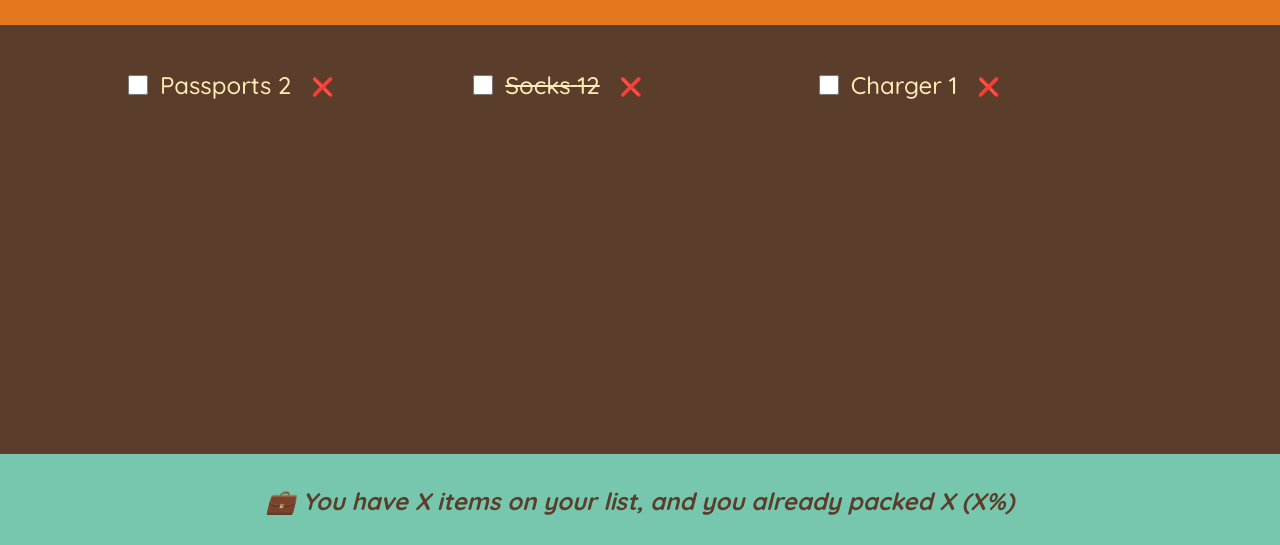
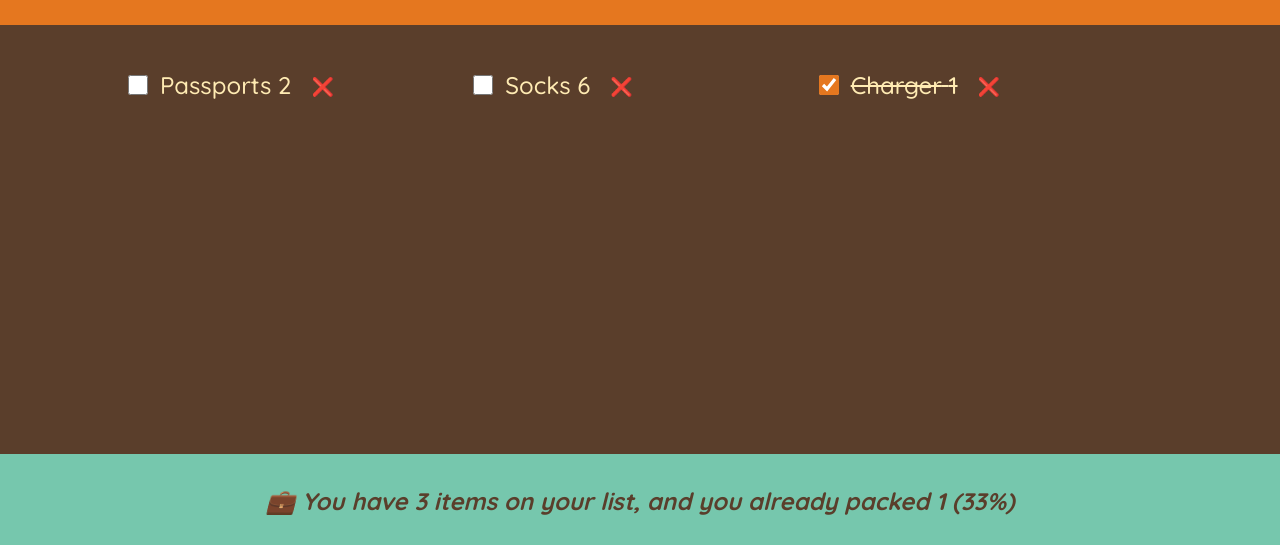
Before and after one commit to Muratozbk/steps-component, a React (Create React App) app: page / in a window 1280 px wide. Shown: the part 252-797 px from the top of the page. Built offline with nearby package versions, Linux system fonts and the light colour scheme.

Commit message:
calculate statistics

```diff
--- a/src/App.js
+++ b/src/App.js
@@ -2,8 +2,8 @@
 
 const initialItems = [
   { id: 1, description: "Passports", quantity: 2, packed: false },
-  { id: 2, description: "Socks", quantity: 12, packed: true },
-  { id: 3, description: "Charger", quantity: 1, packed: false }
+  { id: 2, description: "Socks", quantity: 6, packed: false },
+  { id: 3, description: "Charger", quantity: 1, packed: true }
 ];
 
 function App() {
@@ -30,7 +30,7 @@
       <Form onAddItems={handleAddItems} />
       <PackingList items={items} onDeleteItem={handleDeleteItem}
         onToggleItems={handleToggleItem} />
-      <Stats />
+      <Stats items={items} />
       {/* <FlashCards />
       <Counter /> */}
     </div>
@@ -52,7 +52,6 @@
     if (!description) return;
 
     const newItem = { description, quantity, packed: false, id: Date.now() }
-    console.log(newItem);
 
     onAddItems(newItem);
     setDescription('');
@@ -101,6 +100,7 @@
     <li >
       <input type="checkbox"
         value={item.packed}
+        checked={item.packed}
         onChange={() => onToggleItems(item.id)} />
       <span style={item.packed ? { textDecoration: 'line-through' } : {}}>
         {item.description} {item.quantity}
@@ -110,16 +110,31 @@
   )
 };
 
-function Stats() {
+function Stats({ items }) {
+  if (!items.length) return (
+    <footer className="stats">
+      <em>Start adding some items to your packing list 🚀</em>
+    </footer>
+  );
+
+  const numItems = items.length;
+  const numPackedItems = items.filter(item => item.packed).length;
+  const percentage = Math.round(numPackedItems / numItems * 100);
+
   return (
     <footer className='stats'>
       <em>
-        💼 You have X items on your list, and you already packed X (X%)
+        {percentage === 100 ?
+          'You packed everything! Ready to go ✈'
+          : `💼 You have ${numItems} items on your list, and you already packed ${numPackedItems} (${percentage}%)`}
       </em>
     </footer>
   )
 };
 
+export default App
+
+/*
 function Counter() {
   const [step, setStep] = useState(1);
   const [count, setCount] = useState(0);
@@ -212,5 +227,4 @@
     ))}
   </div>;
 }
-
-export default App
+*/
```
Also changed, not shown: src/Stats.js (added, +16 -0 lines).
